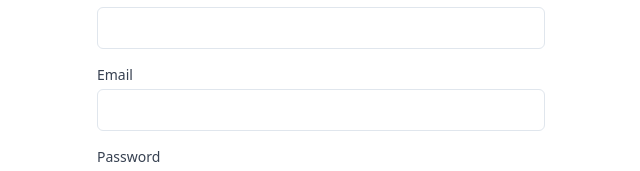
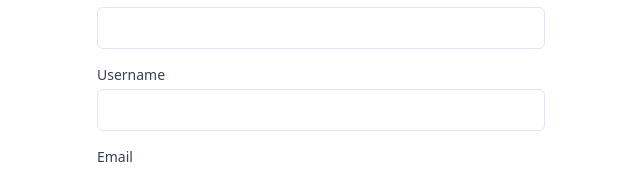
Before and after one commit to mcKrash/CertifiedNews, a Next.js app in the folder apps/web/: page /auth/register in a window 1280 px wide. Shown: the part 252-423 px from the top of the page, without its empty margins (319-959 px from the left). Built offline with nearby package versions, Linux system fonts and the light colour scheme.

Commit message:
Fix: Add missing username field to registration and finalize Google OAuth

```diff
--- a/apps/web/app/auth/register/page.tsx
+++ b/apps/web/app/auth/register/page.tsx
@@ -11,6 +11,7 @@ export default function RegisterPage() {
   const [step, setStep] = useState(1); // 1: Registration, 2: Onboarding
   const [formData, setFormData] = useState({
     name: '',
+    username: '',
     email: '',
     password: '',
     confirmPassword: '',
@@ -59,7 +60,7 @@ export default function RegisterPage() {
         formData.email,
         formData.password,
         formData.name,
-        'REGULAR_USER'
+        formData.username
       );
       setToken(response.token);
       setStep(2);
@@ -131,6 +132,19 @@ export default function RegisterPage() {
                 name="name"
                 required
                 value={formData.name}
+                onChange={handleChange}
+                className="w-full px-4 py-2 border rounded-md focus:outline-none focus:ring-2 focus:ring-[#00B4A0]"
+                style={{ borderColor: '#E0E6ED' }}
+              />
+            </div>
+
+            <div>
+              <label className="block text-sm font-medium text-gray-700 mb-1">Username</label>
+              <input
+                type="text"
+                name="username"
+                required
+                value={formData.username}
                 onChange={handleChange}
                 className="w-full px-4 py-2 border rounded-md focus:outline-none focus:ring-2 focus:ring-[#00B4A0]"
                 style={{ borderColor: '#E0E6ED' }}
```
